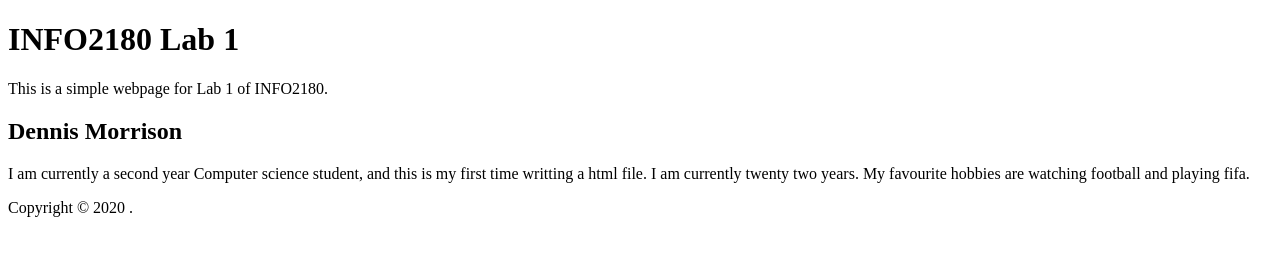
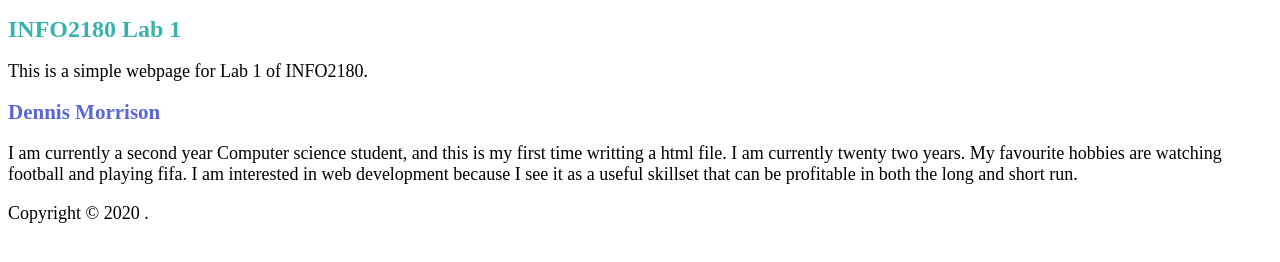
Before and after one commit to denno112/info2180-lab1, a plain HTML site: page index.html in a window 1280 px wide. Drawn offline with Linux system fonts and the light colour scheme.

Commit message:
styled index html

```diff
--- a/index.html
+++ b/index.html
@@ -6,6 +6,7 @@
    width, initial-scale=1.0">
        <meta http-equiv="X-UA-Compatible" content="ie=edge">
        <title>INFO2180 Lab 1</title>
+       <link rel="stylesheet" href="styles.css">
    </head>
    <body>
        <header>
@@ -14,7 +15,7 @@
        </header>
        <main>
            <h2>Dennis Morrison</h2>
-           <p>  I am currently a second year Computer science student, and this is my first time writting a html file. I am currently twenty two years. My favourite hobbies are watching football and playing fifa.</p>
+           <p>  I am currently a second year Computer science student, and this is my first time writting a html file. I am currently twenty two years. My favourite hobbies are watching football and playing fifa. I am interested in web development because I see it as a useful skillset that can be profitable in both the long and short run.</p>
        </main>
        <footer>
 <p>Copyright &copy; 2020 <Your Name>.</p>
--- /dev/null
+++ b/styles.css
@@ -0,0 +1,13 @@
+h1{
+    font-size: 24px;
+    color: #38B2AC;
+}
+
+h2{
+    font-size: 21px;
+    color: #5A67D8;
+}
+
+p{
+    font-size: 18px;
+}
```
